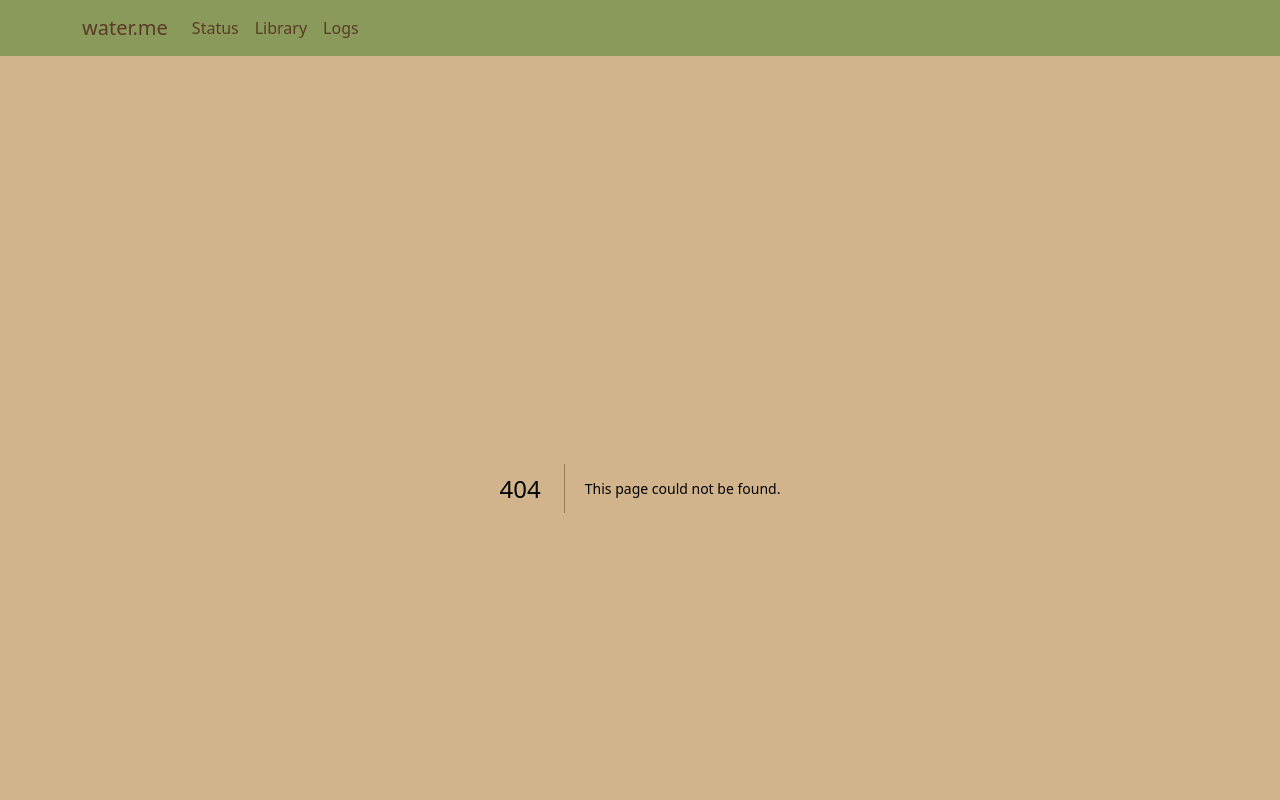
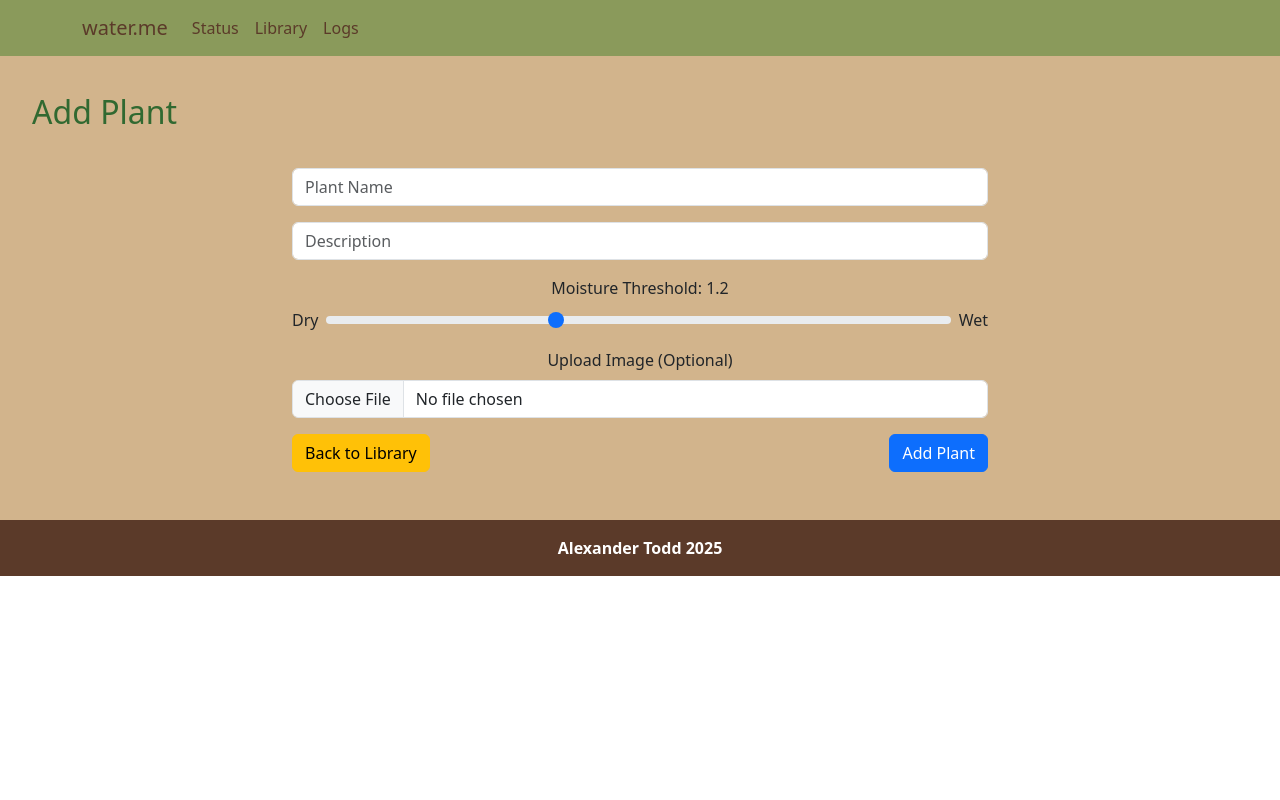
Before and after one commit to Toddie40/water.me, a Next.js app in the folder src/frontend/: page /add-plant in a window 1280 px wide. Before the commit this address had no page. Shown: the top 800 px of the page. Built offline with nearby package versions, Linux system fonts and the light colour scheme.

Commit message:
added plant library with semi-working add plant button. Still need to add plant deletion and editing.

```diff
--- /dev/null
+++ b/src/frontend/app/add-plant/AddPlant.tsx
@@ -0,0 +1,90 @@
+'use client'
+
+import { Form, Button, Container, Row, Col } from "react-bootstrap";
+import { Plant } from "../interfaces/plant";
+import { useState } from "react";
+import { useRouter } from "next/navigation";
+
+type AddPlantProps = {callback: Function}
+
+export default function AddPlant({callback}:AddPlantProps) {
+    const [formSubmitted, setFormSubmitted] = useState(false)
+    const [addPlantFailure, setAddPlantFailure] = useState(null)
+    const [moistureInputValue, setMoistureInputValue] = useState(1.2);
+
+    const router = useRouter();
+
+    function handleSubmit(event: React.FormEvent<HTMLFormElement>) {
+        setFormSubmitted(true)
+        event.preventDefault();
+        const form = event.currentTarget;
+
+        const plantData: Plant & { image?: File } = {
+            name: (form.elements.namedItem("plantName") as HTMLInputElement).value,
+            description: (form.elements.namedItem("description") as HTMLInputElement).value,
+            moisture_threshold: parseFloat((form.elements.namedItem("moistureThreshold") as HTMLInputElement).value),
+        };
+
+        const imageInput = form.elements.namedItem("image") as HTMLInputElement;
+
+        if (imageInput.files && imageInput.files.length > 0) {
+            plantData.image = imageInput.files[0];
+        }
+
+        try {
+            callback(plantData)
+            router.push('/library')
+        }
+        catch (error) {
+            setAddPlantFailure(error)
+        }
+    }
+
+    return (
+        <Container className="addPlant">
+            <Row>
+                <Col xs={12} md={12} lg={12}>
+                    <Form onSubmit={handleSubmit}>
+                        <Form.Group className="addPlantFormGroup">
+                        <Form.Control name="plantName" type="text" placeholder="Plant Name"/>
+                        </Form.Group>
+                        <Form.Group className="addPlantFormGroup">
+                        <Form.Control name="description" type="textarea" placeholder="Description"/>
+                        </Form.Group>
+                        <Form.Group className="addPlantFormGroup">
+                            <Form.Label>Moisture Threshold: {moistureInputValue}</Form.Label>
+                            <div style={{ display: 'flex', alignItems: 'center' }}>
+                                <span style={{ marginRight: 8 }}>Dry</span>
+                                <Form.Range
+                                name="moistureThreshold"
+                                max={3.3}
+                                min={0}
+                                step={0.01}
+                                value={moistureInputValue ?? 0}
+                                onChange={(e) => setMoistureInputValue(parseFloat(e.target.value))}
+                                style={{ flex: 1 }} // make range input take remaining space
+                                />
+                                <span style={{ marginLeft: 8 }}>Wet</span>
+                            </div>
+                        </Form.Group>
+                        <Form.Group controlId="formFile" className="addPlantFormGroup">
+                            <Form.Label>Upload Image (Optional)</Form.Label>
+                            <Form.Control name="image" type="file" />
+                        </Form.Group>
+                        <Form.Group className="addPlantFormGroup d-flex justify-content-between">
+                        <Button variant="warning" href="/library">Back to Library</Button>
+                        <Button type="submit">Add Plant</Button>
+                        </Form.Group>
+                    </Form>
+                    {formSubmitted ? (
+                        addPlantFailure ? (
+                            <div className="addPlantFailure">Failed to add plant. Error: {addPlantFailure}</div>
+                        ) : (
+                            null
+                        )
+                        ) : null}
+                </Col>
+            </Row>
+        </Container>
+    )
+}
--- /dev/null
+++ b/src/frontend/app/add-plant/addPlant.css
@@ -0,0 +1,14 @@
+.addPlant {
+    margin-top: 2rem;
+    justify-content: center; /* centers horizontally */
+    align-items: center;     /* centers vertically */
+    max-width: 720px;
+}
+
+.addPlantFormGroup {
+    margin-bottom: 1rem;
+}
+
+.addPlantFailure {
+    color: red
+}
--- /dev/null
+++ b/src/frontend/app/add-plant/page.tsx
@@ -0,0 +1,35 @@
+import axios from "axios";
+import { Plant } from "../interfaces/plant";
+import AddPlant from "./AddPlant";
+import './addPlant.css'
+
+async function addPlant(plantData: Plant) {
+    'use server'
+    //make request to api and add the new plant
+    const payload: Plant = {
+        name: plantData.name,
+        description: plantData.description,
+        moisture_threshold: plantData.moisture_threshold,
+    }
+    if (plantData.image) {
+        payload.image = plantData.image
+    }
+
+    const {status} = await axios.post(`${process.env.API_ENDPOINT}/plant/add`, payload, {
+        headers: {
+        'Content-Type': 'multipart/form-data'
+        }
+    })
+
+    return status
+}
+
+export default async function addPlantPage() {
+
+  return (
+    <>
+      <div className="pageHeading">Add Plant</div>
+      <AddPlant callback={addPlant}/>
+    </>
+  );
+}
--- a/src/frontend/app/components/plantLibrary/PlantLibrary.tsx
+++ b/src/frontend/app/components/plantLibrary/PlantLibrary.tsx
@@ -3,6 +3,8 @@
 import { useState } from "react"
 import SearchInput from "./SearchInput";
 import LibraryList from "./LibraryList";
+
+import './plantLibrary.css'
 
 import { Plant, PlantsList } from "@/app/interfaces/plant";
 
@@ -16,7 +18,6 @@ export default function PlantLibrary({plantsData}: PlantLibraryProps) {
     return (
         <div>
             <SearchInput searchCallback={setSearchTerm}/>
-            <div>{searchTerm}</div>
             <LibraryList plantsData={plantsData} searchTerm={searchTerm} />
         </div>
     )
--- a/src/frontend/app/components/plantLibrary/SearchInput.tsx
+++ b/src/frontend/app/components/plantLibrary/SearchInput.tsx
@@ -16,7 +16,7 @@ export default function SearchInput({searchCallback}: SearchInputProps) {
         aria-describedby="searchHelp"
         />
       <Form.Text id="searchHelp" muted>
-        Search is case sensitive because im lazy. Sorry I couldnt' be arsed to faff about.
+        Search is case insensitive. Nice 'eh?
       </Form.Text>
     </>
   );
```
Also changed, not shown: src/frontend/app/components/plantLibrary/LibraryList.tsx (+16 -2 lines), src/frontend/app/components/plantLibrary/plantLibrary.css (added, +33 -0 lines), src/frontend/app/components/plantLibrary/test/plantList.json (+15 -0 lines).
